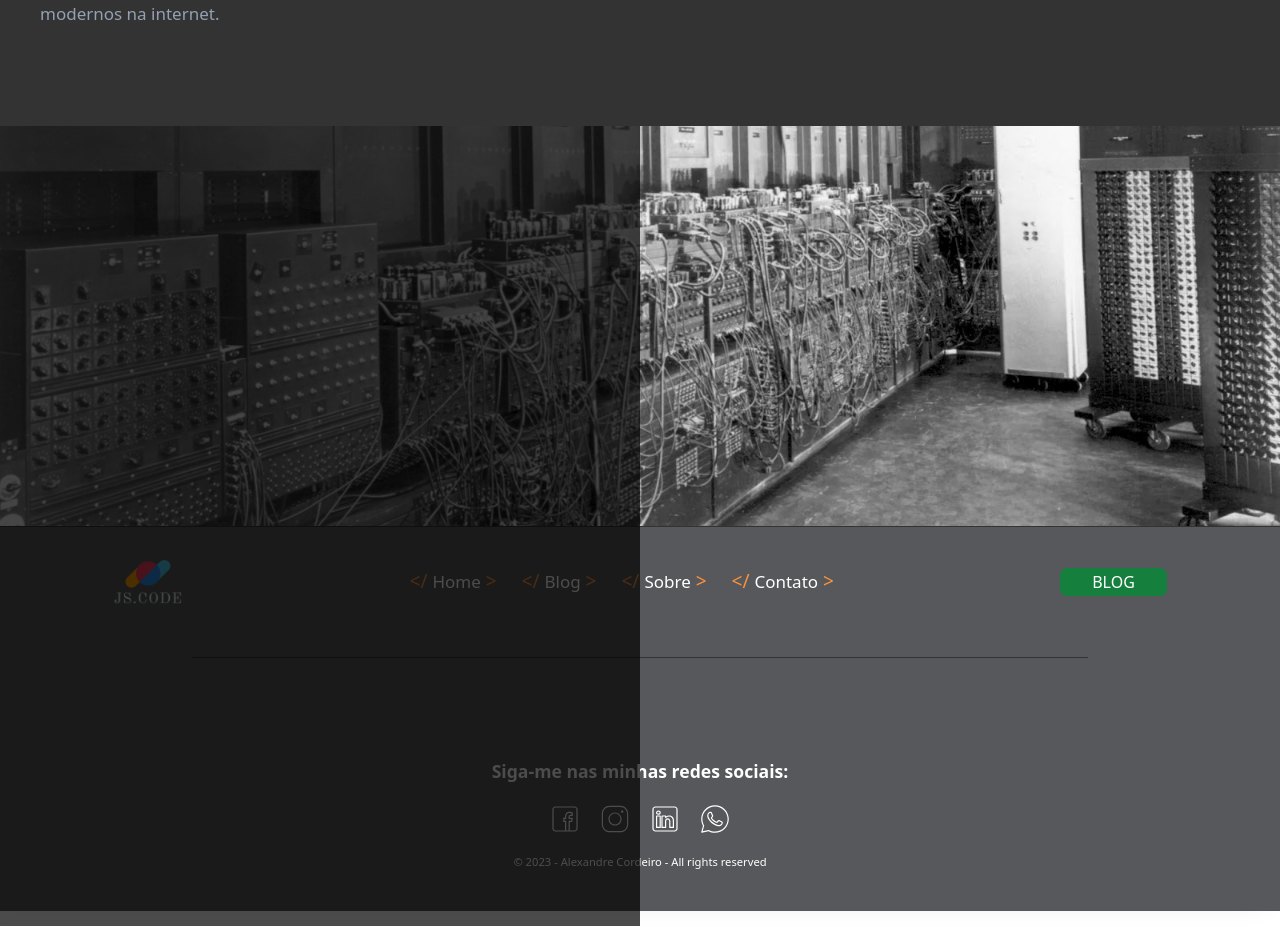
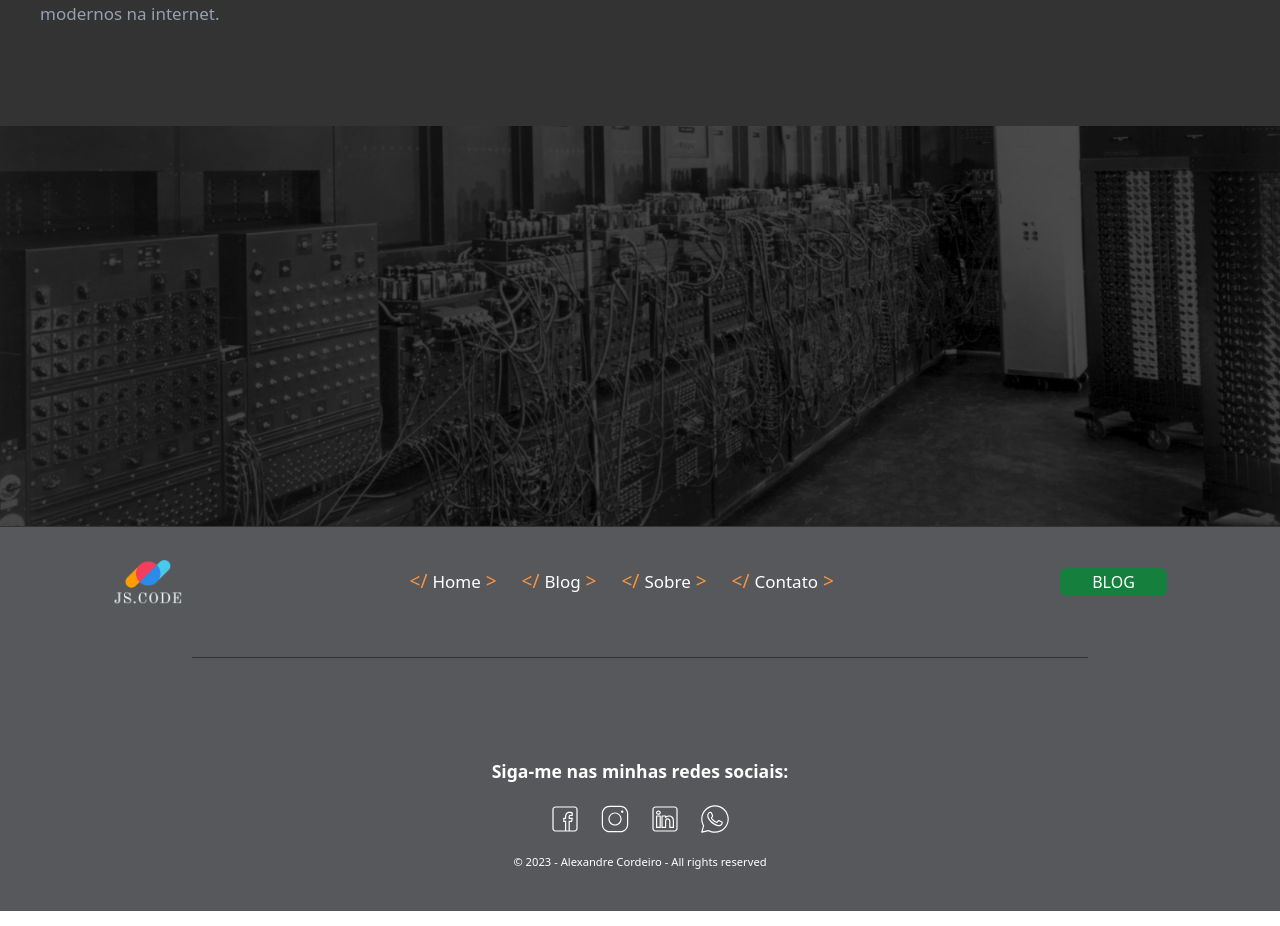
Before and after one commit to Alexandre1313/site_profile_next, a Next.js app: page / in a window 1280 px wide. Shown: the part 2565-3491 px from the top of the page. Built offline with nearby package versions, Linux system fonts and the light colour scheme.

Commit message:
concertando sobreposição

```diff
--- a/components/Accordion_Social.tsx
+++ b/components/Accordion_Social.tsx
@@ -120,7 +120,7 @@ const Accordion_Social = () => {
                         whileHover={`variantB`}
                     >
                         <Image className={`${styles.icon} ${activeIndex === 1 ? '' : styles.active1}`}
-                            src={`/images/instagram.png`}
+                            src={`/images/instagran.png`}
                             alt={`Ícone do instagram`}
                             width={30}
                             height={30}
--- a/src/styles/homeGridWithBackgroundImage.module.css
+++ b/src/styles/homeGridWithBackgroundImage.module.css
@@ -21,8 +21,8 @@
     position: absolute;
     top: 0;
     left: 0;
-    width: 50%;
-    height: 100vh;
+    width: 100%;
+    height: 50vh;
     background-color: rgba(0, 0, 0, 0.7); /* Define a cor e a opacidade da sobreposição */
     padding: 130px 0px 0px 0px;
 }
```
Also changed, not shown: public/images/Instagran.png (renamed from public/images/Instagram.png).
